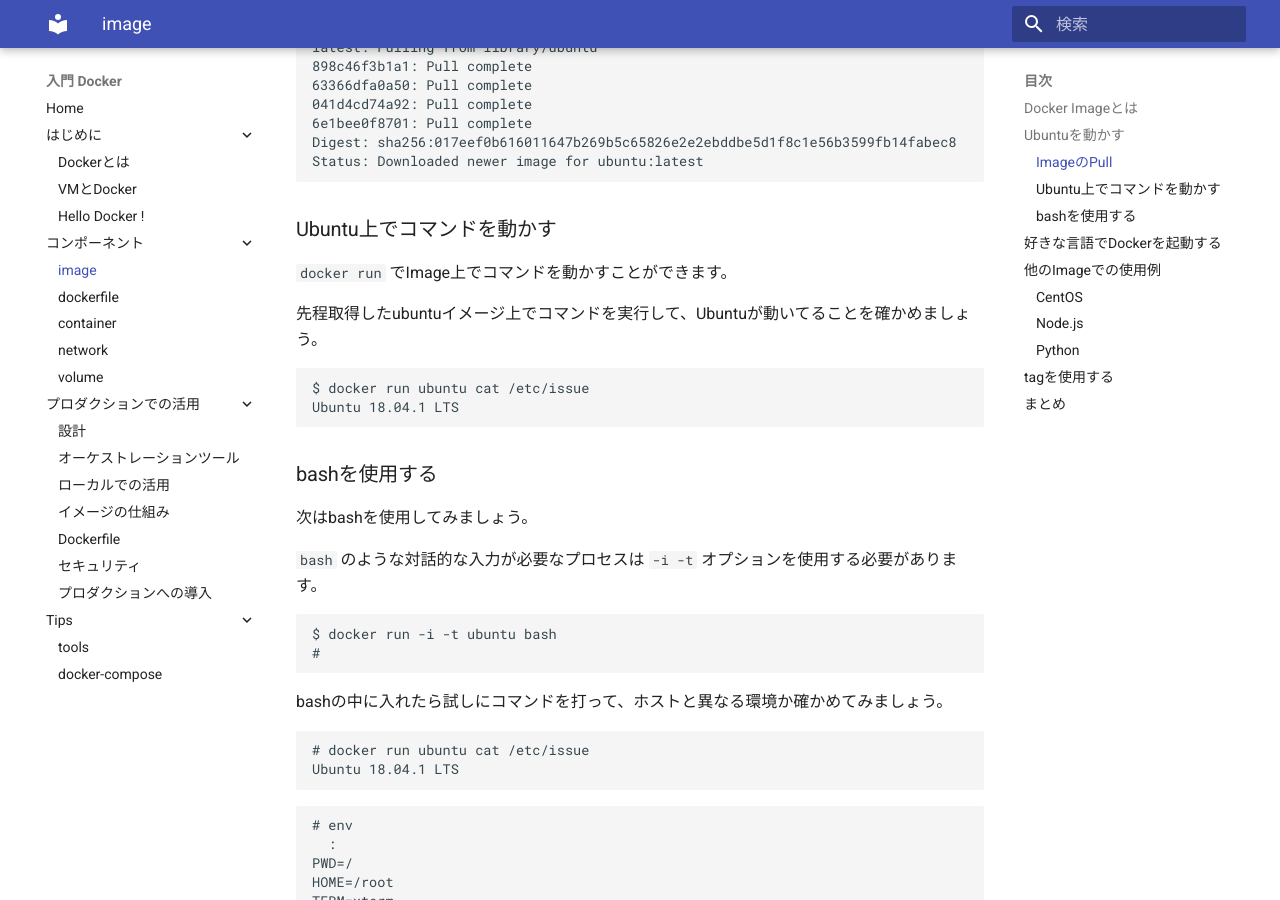
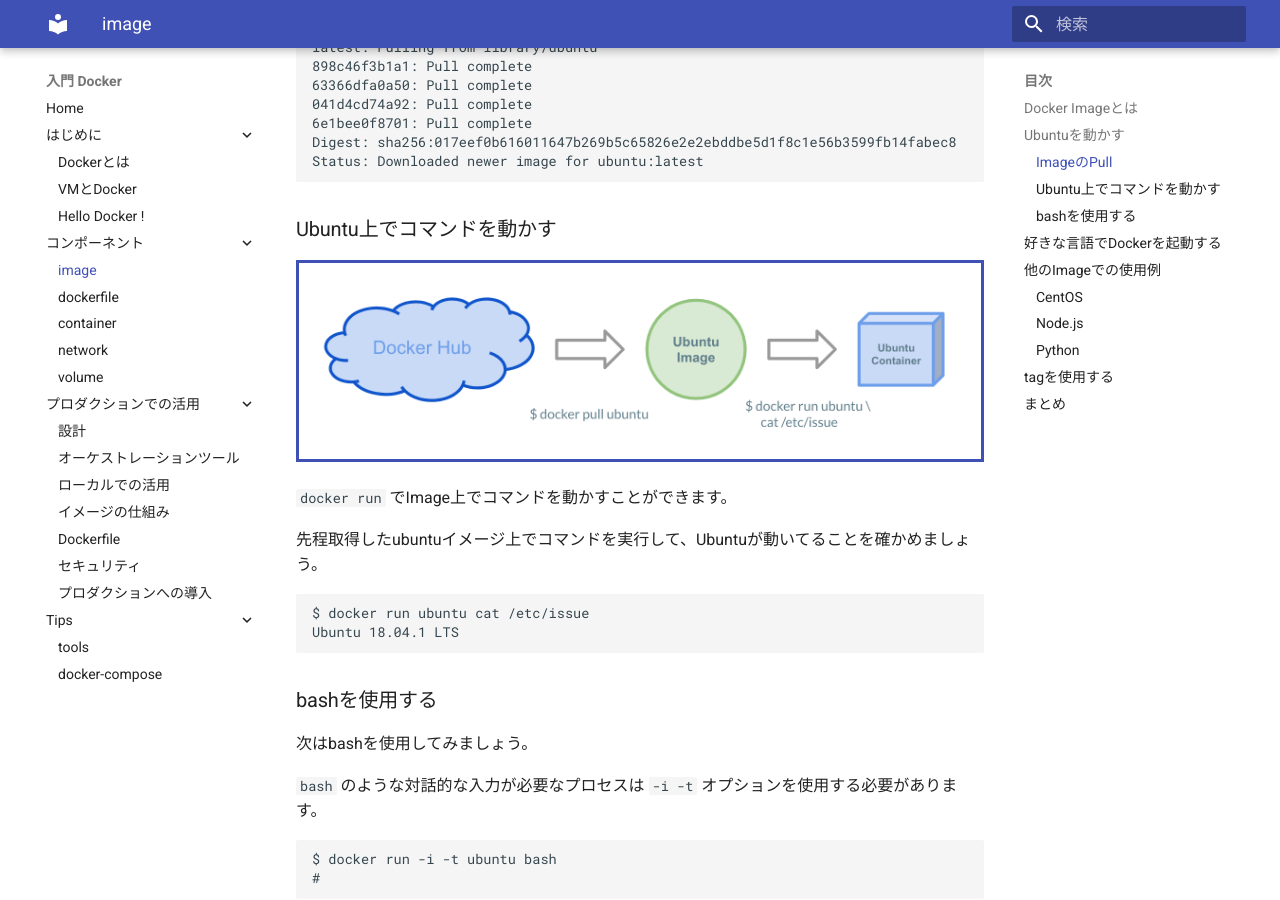
Before and after one commit to y-ohgi/introduction-docker, an MkDocs documentation site: the page built from docs/2_component/image.md, in a window 1280 px wide and 900 px high, scrolled down 1449 px. Built offline with MkDocs 1.6.1 and Material for MkDocs 9.7.7, drawn with Linux system fonts in a browser that asks for light colours.

Commit message:
Add run ubuntu image

````diff
--- a/docs/2_component/image.md
+++ b/docs/2_component/image.md
@@ -32,6 +32,8 @@
 ```
 
 ### Ubuntu上でコマンドを動かす
+![docker run ubuntu](imgs/docker-run-ubuntu.png)
+
 `docker run` でImage上でコマンドを動かすことができます。
 
 先程取得したubuntuイメージ上でコマンドを実行して、Ubuntuが動いてることを確かめましょう。
````
Also changed, not shown: docs/2_component/imgs/docker-run-ubuntu.png (added).
